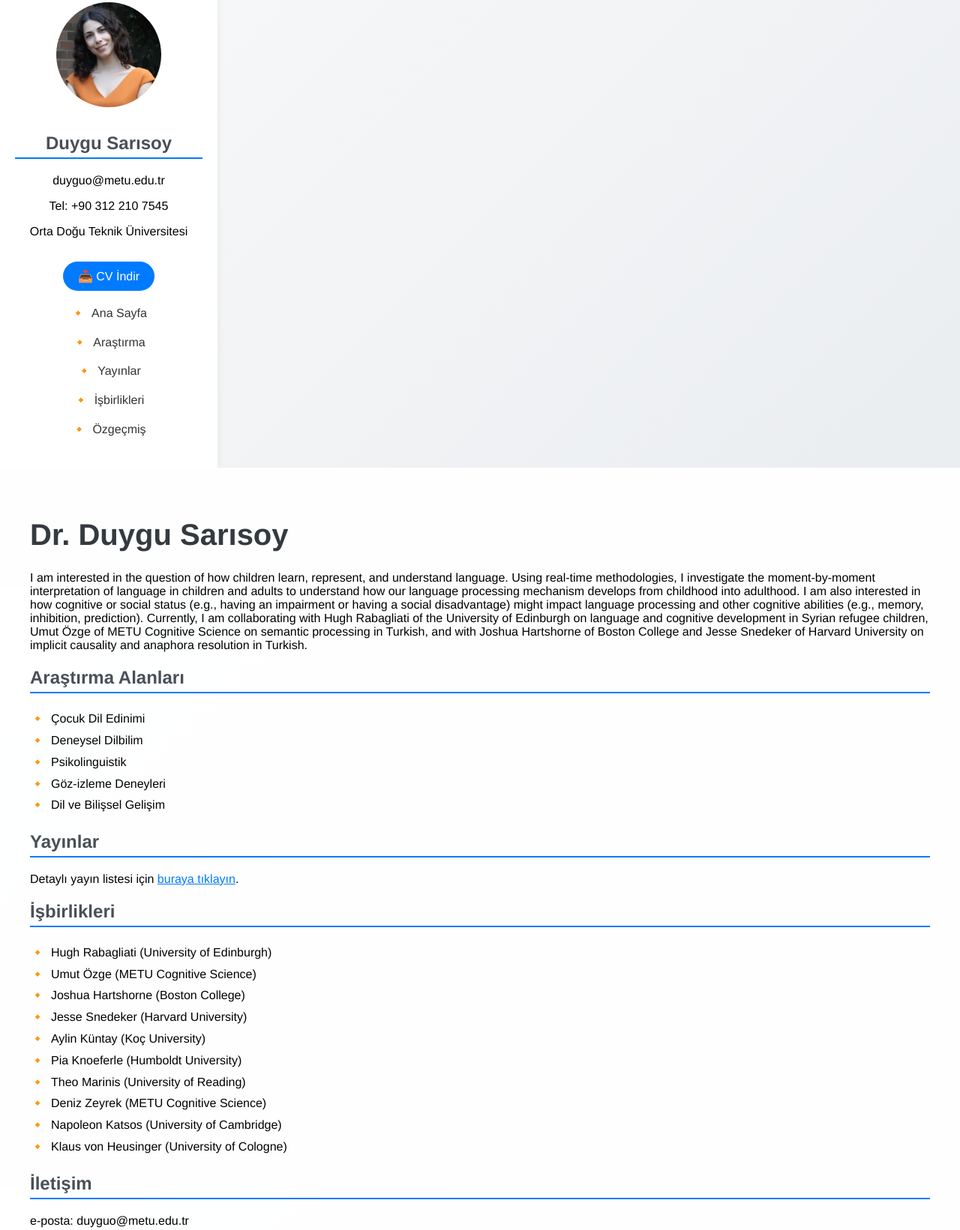
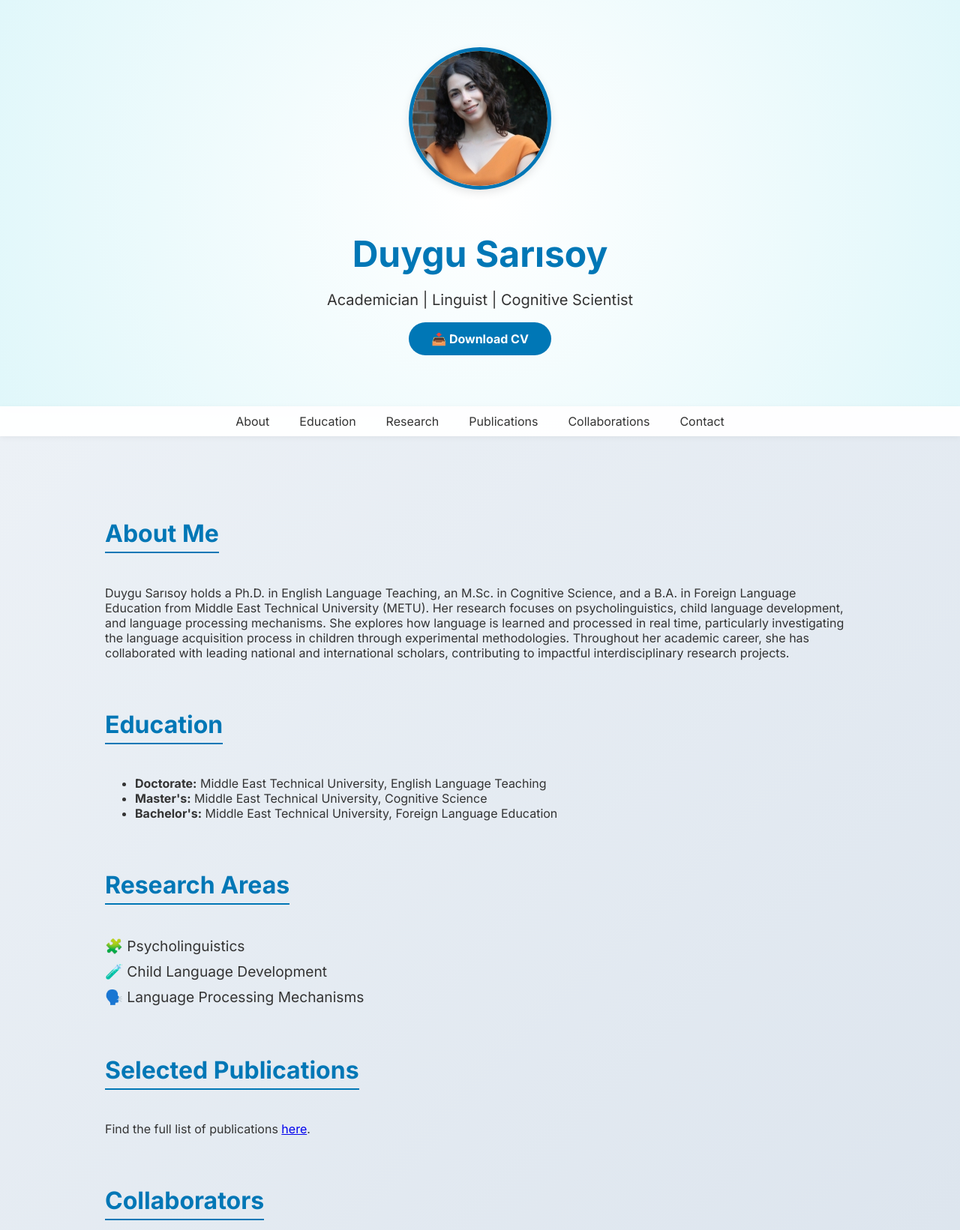
Before and after one commit to sengunibrahim/duygusarisoy-metu, a plain HTML site: page index.html in a window 1280 px wide. Shown: the part 17-1658 px from the top of the page at 75% size. Drawn offline with Linux system fonts and the light colour scheme.

Commit message:
Add files via upload

```diff
--- a/index.html
+++ b/index.html
@@ -5,62 +5,80 @@
     <meta charset="UTF-8">
     <meta name="viewport" content="width=device-width, initial-scale=1.0">
     <title>Duygu Sarısoy - Akademik Web</title>
+    <link href="https://fonts.googleapis.com/css2?family=Inter:wght@300;400;700&display=swap" rel="stylesheet">
     <link rel="stylesheet" href="style.css">
 </head>
 <body>
-    <div class="container">
-        <div class="sidebar">
-            <img src="profil.jpg" alt="Duygu Sarısoy" class="profile-img">
-            <h2>Duygu Sarısoy</h2>
-            <p>duyguo@metu.edu.tr</p>
-            <p>Tel: +90 312 210 7545</p>
-            <p>Orta Doğu Teknik Üniversitesi</p>
-            <a href="cv.pdf" class="cv-button" target="_blank">📥 CV İndir</a>
-            <nav>
-                <ul>
-                    <li><a href="index.html">Ana Sayfa</a></li>
-                    <li><a href="research.html">Araştırma</a></li>
-                    <li><a href="publications.html">Yayınlar</a></li>
-                    <li><a href="collaborations.html">İşbirlikleri</a></li>
-                    <li><a href="cv.html">Özgeçmiş</a></li>
-                </ul>
-            </nav>
+    <header class="hero">
+        <div class="hero-content fade-in">
+            <img src="profil.jpg" alt="Duygu Sarısoy" class="profile-pic shadow">
+            <h1>Duygu Sarısoy</h1>
+            <p>Academician | Linguist | Cognitive Scientist</p>
+            <a href="cv.pdf" class="cta-button pulse" target="_blank">📥 Download CV</a>
         </div>
-        <div class="content">
-            <h1>Dr. Duygu Sarısoy</h1>
-            <p>I am interested in the question of how children learn, represent, and understand language. Using real-time methodologies, I investigate the moment-by-moment interpretation of language in children and adults to understand how our language processing mechanism develops from childhood into adulthood. I am also interested in how cognitive or social status (e.g., having an impairment or having a social disadvantage) might impact language processing and other cognitive abilities (e.g., memory, inhibition, prediction). Currently, I am collaborating with Hugh Rabagliati of the University of Edinburgh on language and cognitive development in Syrian refugee children, Umut Özge of METU Cognitive Science on semantic processing in Turkish, and with Joshua Hartshorne of Boston College and Jesse Snedeker of Harvard University on implicit causality and anaphora resolution in Turkish.</p>
+    </header>
 
-            <h2>Araştırma Alanları</h2>
+    <nav class="main-nav">
+        <ul>
+            <li><a href="#about">About</a></li>
+            <li><a href="#education">Education</a></li>
+            <li><a href="#research">Research</a></li>
+            <li><a href="#publications">Publications</a></li>
+            <li><a href="#collaborations">Collaborations</a></li>
+            <li><a href="#contact">Contact</a></li>
+        </ul>
+    </nav>
+
+    <main class="container">
+        <section id="about" class="card fade-in">
+            <h2>About Me</h2>
+            <p>Duygu Sarısoy holds a Ph.D. in English Language Teaching, an M.Sc. in Cognitive Science, and a B.A. in Foreign Language Education from Middle East Technical University (METU). Her research focuses on psycholinguistics, child language development, and language processing mechanisms. She explores how language is learned and processed in real time, particularly investigating the language acquisition process in children through experimental methodologies. Throughout her academic career, she has collaborated with leading national and international scholars, contributing to impactful interdisciplinary research projects.</p>
+        </section>
+
+        <section id="education" class="card fade-in">
+            <h2>Education</h2>
             <ul>
-                <li>Çocuk Dil Edinimi</li>
-                <li>Deneysel Dilbilim</li>
-                <li>Psikolinguistik</li>
-                <li>Göz-izleme Deneyleri</li>
-                <li>Dil ve Bilişsel Gelişim</li>
+                <li><strong>Doctorate:</strong> Middle East Technical University, English Language Teaching</li>
+                <li><strong>Master's:</strong> Middle East Technical University, Cognitive Science</li>
+                <li><strong>Bachelor's:</strong> Middle East Technical University, Foreign Language Education</li>
             </ul>
+        </section>
 
-            <h2>Yayınlar</h2>
-            <p>Detaylı yayın listesi için <a href="publications.html">buraya tıklayın</a>.</p>
+        <section id="research" class="card fade-in">
+            <h2>Research Areas</h2>
+            <ul class="icon-list">
+                <li>🧩 Psycholinguistics</li>
+                <li>🧪 Child Language Development</li>
+                <li>🗣️ Language Processing Mechanisms</li>
+            </ul>
+        </section>
 
-            <h2>İşbirlikleri</h2>
+        <section id="publications" class="card fade-in">
+            <h2>Selected Publications</h2>
+            <p>Find the full list of publications <a href="publications.html">here</a>.</p>
+        </section>
+
+        <section id="collaborations" class="card fade-in">
+            <h2>Collaborators</h2>
             <ul>
                 <li>Hugh Rabagliati (University of Edinburgh)</li>
                 <li>Umut Özge (METU Cognitive Science)</li>
                 <li>Joshua Hartshorne (Boston College)</li>
                 <li>Jesse Snedeker (Harvard University)</li>
                 <li>Aylin Küntay (Koç University)</li>
-                <li>Pia Knoeferle (Humboldt University)</li>
-                <li>Theo Marinis (University of Reading)</li>
-                <li>Deniz Zeyrek (METU Cognitive Science)</li>
-                <li>Napoleon Katsos (University of Cambridge)</li>
-                <li>Klaus von Heusinger (University of Cologne)</li>
             </ul>
+        </section>
 
-            <h2>İletişim</h2>
-            <p>e-posta: duyguo@metu.edu.tr</p>
-            <p>Telefon: +90 312 210 7545</p>
-            <p>Adres: ODTÜ, Dilbilim Bölümü, Ankara, Türkiye</p>
-        </div>
-    </div>
+        <section id="contact" class="card fade-in">
+            <h2>Contact Information</h2>
+            <p>Email: duyguo@metu.edu.tr</p>
+            <p>Phone: +90 312 210 7545</p>
+            <p>Address: Middle East Technical University, Linguistics Department, Ankara, Turkey</p>
+        </section>
+    </main>
+
+    <footer class="fade-in">
+        <p>© 2024 Duygu Sarısoy | Designed with ❤️ | Last updated: March 2024</p>
+    </footer>
 </body>
 </html>
--- a/style.css
+++ b/style.css
@@ -1,94 +1,132 @@
 
 body {
-    font-family: 'Helvetica Neue', Helvetica, Arial, sans-serif;
     margin: 0;
-    padding: 0;
-    display: flex;
-    height: 100vh;
-    background: linear-gradient(135deg, #f8f9fa, #e9ecef);
+    font-family: 'Inter', sans-serif;
+    background: linear-gradient(135deg, #f0f4f8, #d9e2ec);
+    color: #333;
 }
 
-.sidebar {
-    width: 250px;
-    background-color: #ffffff;
-    padding: 20px;
+.hero {
     text-align: center;
-    box-shadow: 2px 0 8px rgba(0,0,0,0.05);
+    padding: 80px 20px;
+    background: radial-gradient(circle at center, #ffffff 0%, #e0f7fa 100%);
+    box-shadow: 0 4px 20px rgba(0,0,0,0.05);
 }
 
-.profile-img {
-    width: 140px;
-    height: 140px;
+.profile-pic {
+    width: 180px;
+    height: 180px;
     border-radius: 50%;
-    margin-bottom: 10px;
+    border: 5px solid #0077b6;
+    box-shadow: 0 4px 12px rgba(0, 0, 0, 0.1);
+    margin-bottom: 20px;
 }
 
-.cv-button {
-    display: inline-block;
-    margin-top: 15px;
-    padding: 10px 20px;
-    background-color: #007bff;
-    color: white;
-    text-decoration: none;
-    border-radius: 20px;
-    transition: background-color 0.3s ease;
+.hero h1 {
+    font-size: 3rem;
+    margin-bottom: 10px;
+    color: #0077b6;
 }
 
-.cv-button:hover {
-    background-color: #0056b3;
+.hero p {
+    font-size: 1.25rem;
+    margin-bottom: 30px;
 }
 
-.content {
-    flex: 1;
-    padding: 40px;
-    background-color: rgba(255, 255, 255, 0.95);
+.cta-button {
+    padding: 12px 30px;
+    background-color: #0077b6;
+    color: #fff;
+    border-radius: 30px;
+    text-decoration: none;
+    transition: all 0.3s ease;
+    font-weight: 600;
 }
 
-h1 {
-    font-size: 2.5em;
-    color: #343a40;
+.cta-button:hover {
+    background-color: #005f87;
+    transform: scale(1.05);
 }
 
-h2 {
-    border-bottom: 2px solid #007bff;
-    padding-bottom: 5px;
-    color: #495057;
+.main-nav {
+    background-color: rgba(255, 255, 255, 0.95);
+    box-shadow: 0 2px 8px rgba(0,0,0,0.05);
+    position: sticky;
+    top: 0;
+    z-index: 999;
 }
 
-ul {
-    line-height: 1.8;
-    list-style-type: none;
+.main-nav ul {
+    list-style: none;
+    display: flex;
+    justify-content: center;
+    margin: 0;
+    padding: 10px 0;
+}
+
+.main-nav ul li {
+    margin: 0 20px;
+}
+
+.main-nav ul li a {
+    text-decoration: none;
+    color: #333;
+    font-weight: 500;
+    transition: color 0.3s;
+}
+
+.main-nav ul li a:hover {
+    color: #0077b6;
+}
+
+.container {
+    padding: 60px 20px;
+    max-width: 1000px;
+    margin: auto;
+}
+
+.container h2 {
+    font-size: 2rem;
+    color: #0077b6;
+    margin-top: 50px;
+    border-bottom: 2px solid #0077b6;
+    display: inline-block;
+    padding-bottom: 5px;
+}
+
+.icon-list {
+    list-style: none;
     padding-left: 0;
 }
 
-ul li::before {
-    content: '🔸';
-    margin-right: 8px;
-}
-
-a {
-    color: #007bff;
-}
-
-a:hover {
-    text-decoration: underline;
-}
-
-nav ul {
-    list-style: none;
-    padding: 0;
-}
-
-nav ul li {
+.icon-list li {
+    font-size: 1.2rem;
     margin: 10px 0;
 }
 
-nav ul li a {
-    text-decoration: none;
-    color: #333;
-    transition: color 0.3s;
+footer {
+    text-align: center;
+    padding: 20px;
+    background-color: #f8f9fa;
+    margin-top: 40px;
+    color: #555;
 }
 
-nav ul li a:hover {
-    color: #007bff;
+@media (max-width: 768px) {
+    .main-nav ul {
+        flex-direction: column;
+        align-items: center;
+    }
+
+    .main-nav ul li {
+        margin: 10px 0;
+    }
+
+    .hero h1 {
+        font-size: 2.2rem;
+    }
+
+    .hero p {
+        font-size: 1.1rem;
+    }
 }
```
